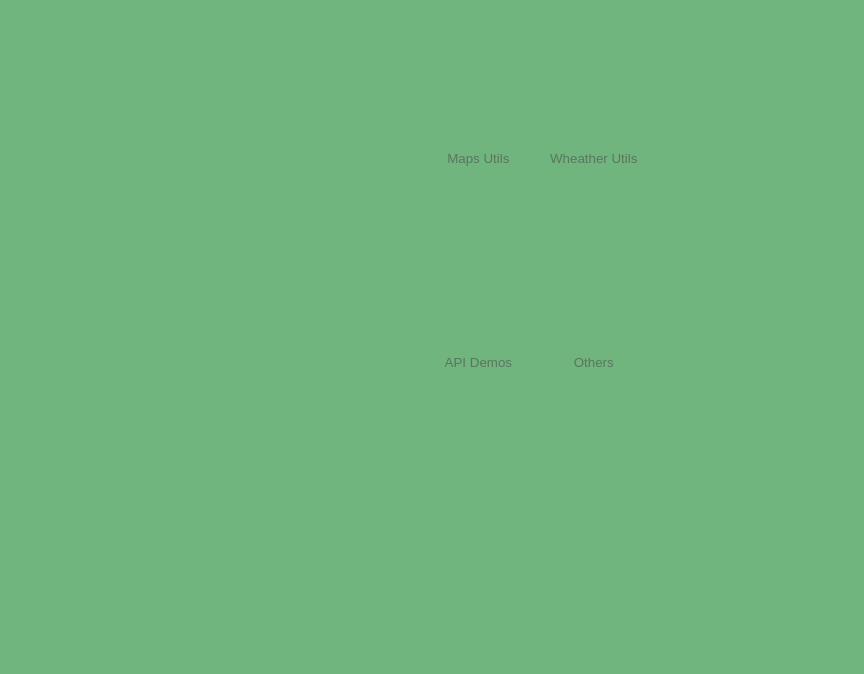
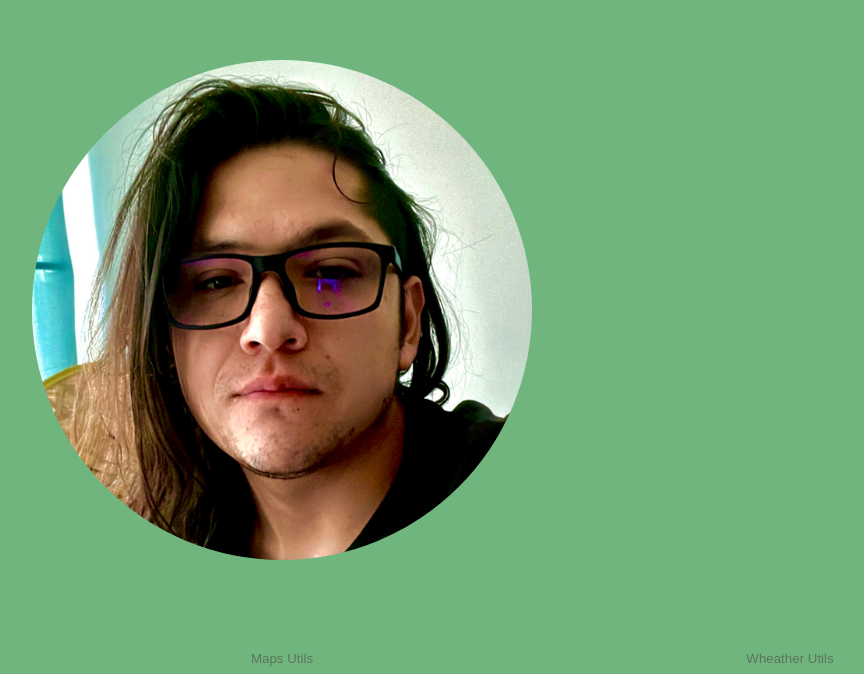
Before and after one commit to jgrandon/Portfolio-NextJs, a Next.js app: page / in a window 1280 px wide. Shown: the part 154-828 px from the top of the page, without its empty margins (104-968 px from the left). Built offline with nearby package versions, Linux system fonts and the light colour scheme.

Commit message:
feature : add profile picture

```diff
--- a/src/app/pages/home.module.css
+++ b/src/app/pages/home.module.css
@@ -11,3 +11,9 @@
     height: inherit;
     justify-items: center;
 }
+
+.profilePicture {
+    border-radius: 50%;
+    object-fit: cover;
+    object-position: 0px -90px;
+}
--- a/src/app/pages/home.tsx
+++ b/src/app/pages/home.tsx
@@ -1,12 +1,23 @@
-// import Image from "next/image";
-
-import styles from "./home.module.css";
-import Button from "@/app/UI/atoms/Button/"
+import Image from 'next/image';
+import styles from './home.module.css';
+import Button from '@/app/UI/atoms/Button/'
 import Link from 'next/link'
 
 export default function Home() {
   return (
     <div className={styles.home}>
+      <div className={styles.grid}>
+        <Image
+          src='/jgrandon.jpg'
+          alt='Juan Grandon'
+          width={500}
+          height={500}
+          className={styles.profilePicture}
+        />
+        <div>
+          Mi presentacion
+        </div>
+      </div>
         <div className={styles.grid}>
             <Button >Maps Utils</Button>
 
```
Also changed, not shown: public/jgrandon.jpg (added).
